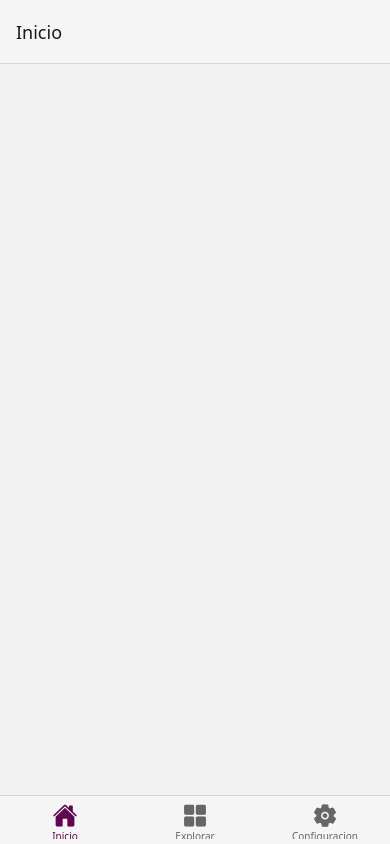
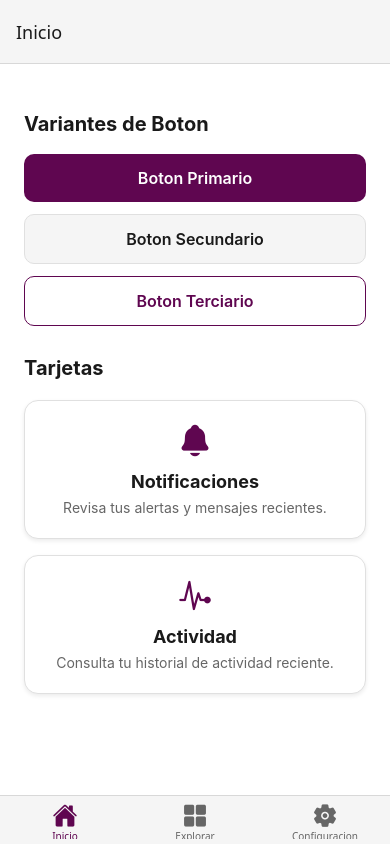
Before and after one commit to DoubleGG1505/Lab-Themes, a React Native app: screen /Inicio in a window 390 px wide. Built offline with nearby package versions, Linux system fonts and the light colour scheme.

Commit message:
feat: HomeScreen con botones y cards

```diff
--- a/src/screens/HomeScreen.tsx
+++ b/src/screens/HomeScreen.tsx
@@ -1,3 +1,41 @@
+import { View, Text, ScrollView, StyleSheet } from 'react-native';
+import { useTheme } from '../context/ThemeContext';
+import CustomButton from '../components/CustomButton';
+import Card from '../components/Card';
+
 export default function HomeScreen() {
+  const { colors } = useTheme();
 
+  return (
+    <ScrollView
+      style={{ backgroundColor: colors.background }}
+      contentContainerStyle={styles.container}
+    >
+      <Text style={[styles.sectionTitle, { color: colors.text }]}>
+        Variantes de Boton
+      </Text>
+      <CustomButton title='Boton Primario'   onPress={() => {}} variant='primary' />
+      <CustomButton title='Boton Secundario' onPress={() => {}} variant='secondary' />
+      <CustomButton title='Boton Terciario'  onPress={() => {}} variant='tertiary' />
+
+      <Text style={[styles.sectionTitle, { color: colors.text }]}>
+        Tarjetas
+      </Text>
+      <Card
+        title='Notificaciones'
+        icon='notifications'
+        description='Revisa tus alertas y mensajes recientes.'
+      />
+      <Card
+        title='Actividad'
+        icon='pulse'
+        description='Consulta tu historial de actividad reciente.'
+      />
+    </ScrollView>
+  );
 }
+
+const styles = StyleSheet.create({
+  container:    { padding: 24, paddingBottom: 40 },
+  sectionTitle: { fontSize: 20, fontWeight: '700', marginTop: 24, marginBottom: 12 },
+});
```
